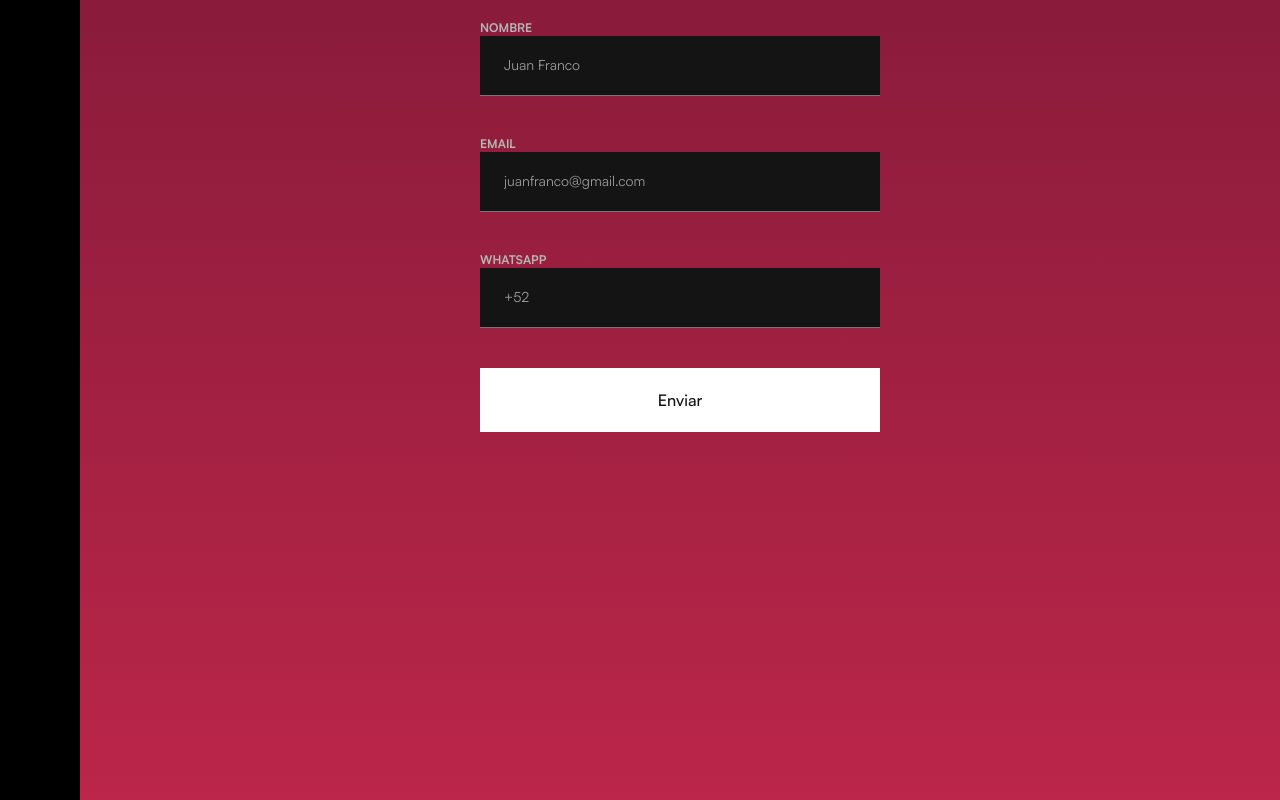
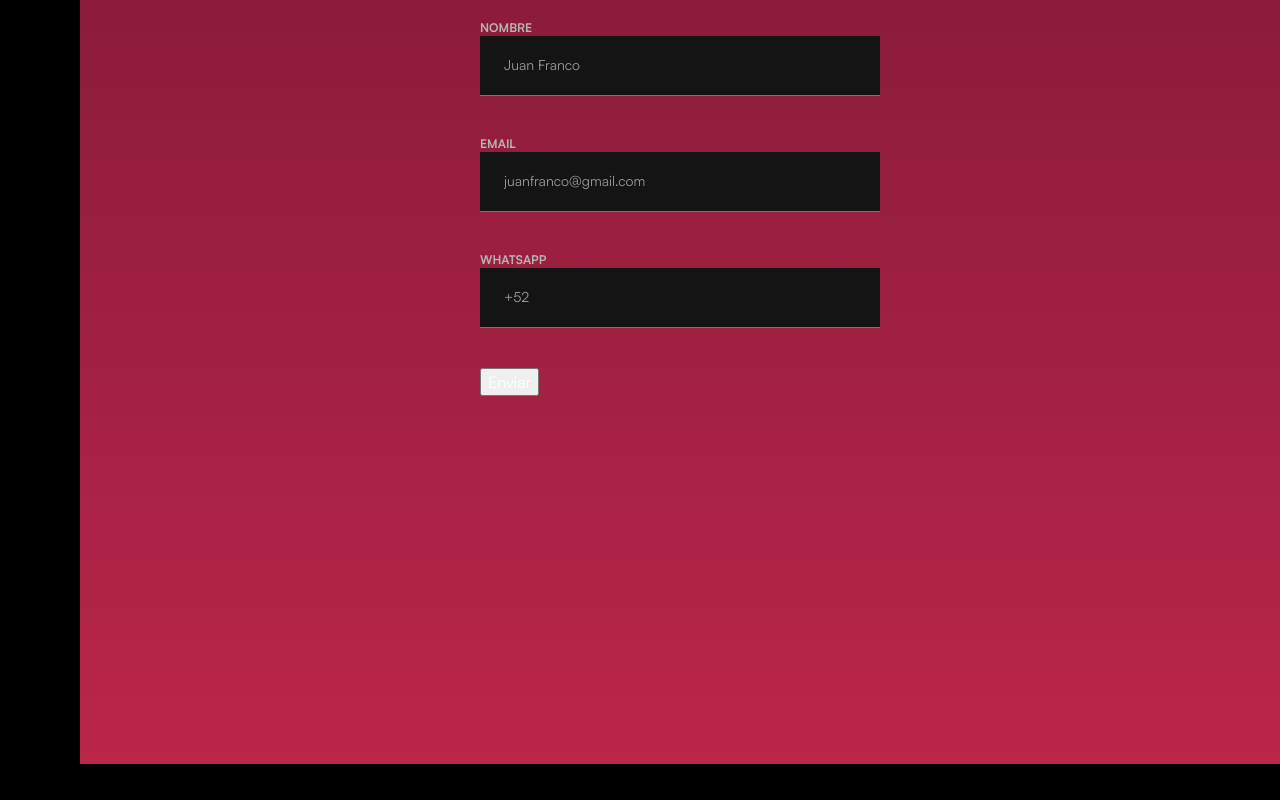
Before and after one commit to LookArq/cf-lookarquitectos-com, a plain HTML site: page cotiza-en-linea.html in a window 1280 px wide. Shown: the part 2182-2982 px from the top of the page. After the commit the page ends 2946 px from the top, so only its background shows below. Drawn offline with nearby package versions, Linux system fonts and the light colour scheme; a script that the page names is missing.

Commit message:
Update cotiza-en-linea.html

```diff
--- a/cotiza-en-linea.html
+++ b/cotiza-en-linea.html
@@ -160,7 +160,7 @@
                     <div class="input-box">
                       <div class="label">Whatsapp</div><input type="text" class="text-field w-input" maxlength="256" name="company" data-name="Company" placeholder="+52" id="company">
                     </div>
-                    <input type="submit" value="Enviar" data-wait="Por favor, espere..." class="submit-button w-button">
+                    <input type="submit" value="Enviar">
                   </div>
                 </div>
               </div>
```
